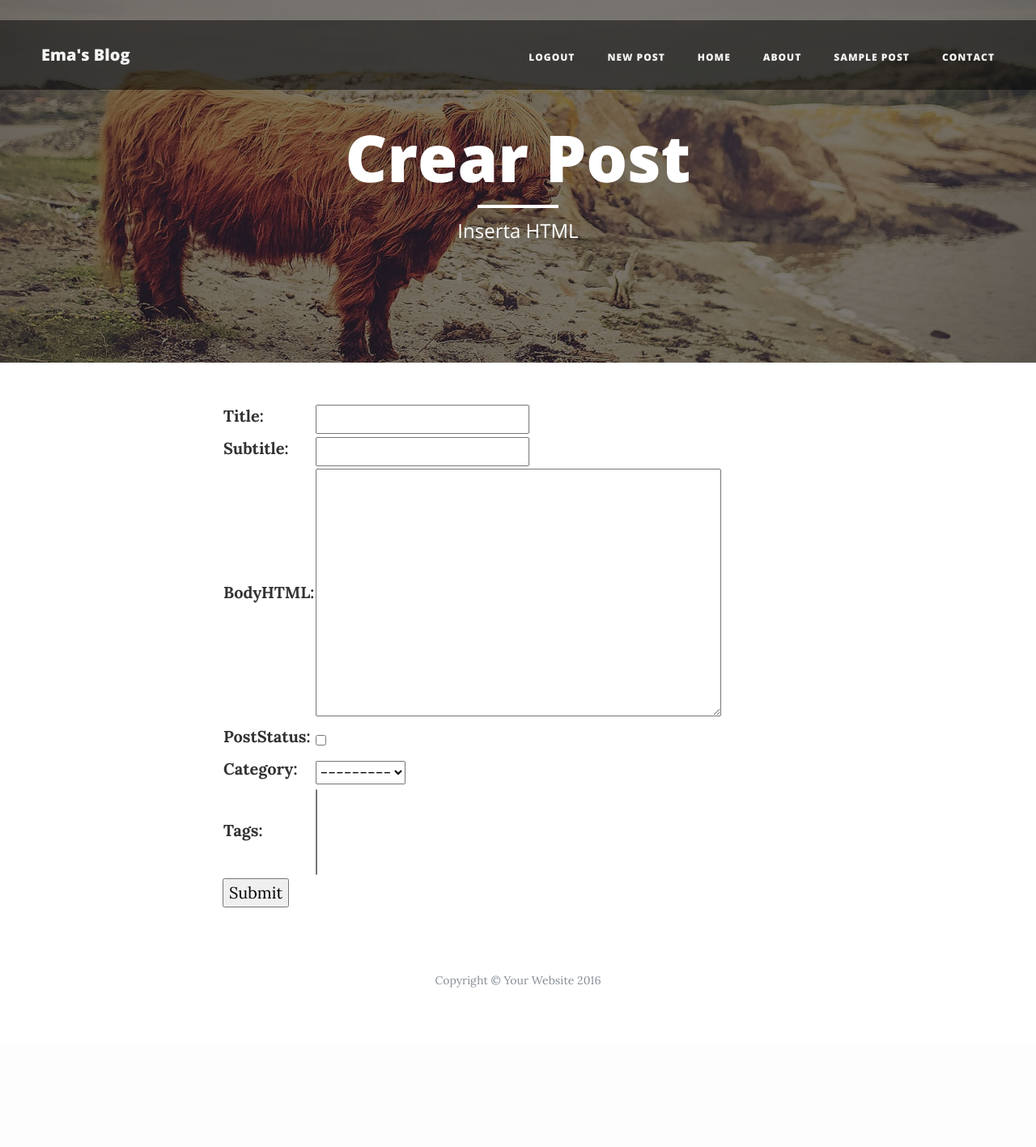
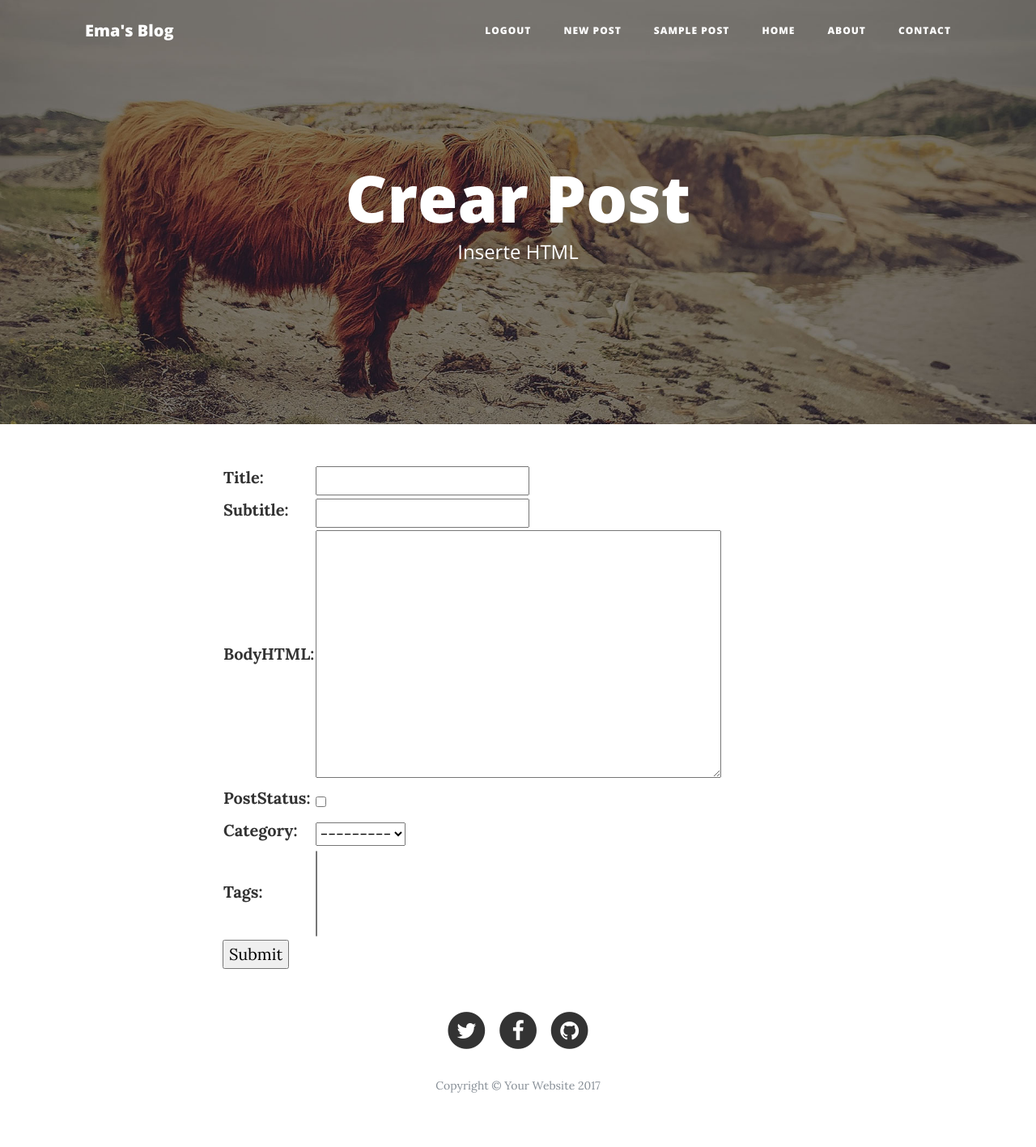
Before and after one commit to EmmanuelPerezP/MyBlog, a Django app: page /blog/post/create/ in a window 1280 px wide. Shown: the whole page at 81% size. Before the commit the page ends 1220 px from the top, so only its background shows below. Run offline with Django 3.2, Linux system fonts and the light colour scheme; the visitor is signed in with stand-in values (Sample User, id 1); data that the repository does not hold is empty; some libraries are stand-ins or nearby versions.

Commit message:
actualizado a boostrap4

```diff
--- /dev/null
+++ b/blog/static/css/clean-blog.css
@@ -0,0 +1,380 @@
+/*!
+ * Start Bootstrap - Clean Blog v4.0.0-beta (https://startbootstrap.com/template-overviews/clean-blog)
+ * Copyright 2013-2017 Start Bootstrap
+ * Licensed under MIT (https://github.com/BlackrockDigital/startbootstrap-clean-blog/blob/master/LICENSE)
+ */
+body {
+  font-size: 20px;
+  color: #333333;
+  font-family: 'Lora', 'Times New Roman', serif; }
+
+p {
+  line-height: 1.5;
+  margin: 30px 0; }
+  p a {
+    text-decoration: underline; }
+
+h1,
+h2,
+h3,
+h4,
+h5,
+h6 {
+  font-weight: 800;
+  font-family: 'Open Sans', 'Helvetica Neue', Helvetica, Arial, sans-serif; }
+
+a {
+  color: #333333;
+  -webkit-transition: all 0.2s;
+  -moz-transition: all 0.2s;
+  transition: all 0.2s; }
+  a:focus, a:hover {
+    color: #0085A1; }
+
+a img:focus, a img:hover {
+  cursor: zoom-in; }
+
+blockquote {
+  font-style: italic;
+  color: #777777; }
+
+.section-heading {
+  font-size: 36px;
+  font-weight: 700;
+  margin-top: 60px; }
+
+.caption {
+  font-size: 14px;
+  font-style: italic;
+  display: block;
+  margin: 0;
+  padding: 10px;
+  text-align: center;
+  border-bottom-right-radius: 5px;
+  border-bottom-left-radius: 5px; }
+
+::-moz-selection {
+  color: white;
+  background: #0085A1;
+  text-shadow: none; }
+
+::selection {
+  color: white;
+  background: #0085A1;
+  text-shadow: none; }
+
+img::selection {
+  color: white;
+  background: transparent; }
+
+img::-moz-selection {
+  color: white;
+  background: transparent; }
+
+body {
+  -webkit-tap-highlight-color: #0085A1; }
+
+#mainNav {
+  position: absolute;
+  border-bottom: 1px solid #eeeeee;
+  background-color: white;
+  font-family: 'Open Sans', 'Helvetica Neue', Helvetica, Arial, sans-serif; }
+  #mainNav .navbar-brand {
+    font-weight: 800;
+    color: #777777; }
+  #mainNav .navbar-toggler {
+    font-size: 12px;
+    font-weight: 800;
+    padding: 13px;
+    text-transform: uppercase;
+    color: #777777; }
+  #mainNav .navbar-nav > li.nav-item > a {
+    font-size: 12px;
+    font-weight: 800;
+    letter-spacing: 1px;
+    text-transform: uppercase; }
+  @media only screen and (min-width: 992px) {
+    #mainNav {
+      border-bottom: 1px solid transparent;
+      background: transparent; }
+      #mainNav .navbar-brand {
+        padding: 15px 20px;
+        color: white; }
+        #mainNav .navbar-brand:focus, #mainNav .navbar-brand:hover {
+          color: rgba(255, 255, 255, 0.8); }
+      #mainNav .navbar-nav > li.nav-item > a {
+        padding: 15px 20px;
+        color: white; }
+        #mainNav .navbar-nav > li.nav-item > a:focus, #mainNav .navbar-nav > li.nav-item > a:hover {
+          color: rgba(255, 255, 255, 0.8); } }
+  @media only screen and (min-width: 1170px) {
+    #mainNav {
+      -webkit-transition: background-color 0.2s;
+      -moz-transition: background-color 0.2s;
+      transition: background-color 0.2s;
+      /* Force Hardware Acceleration in WebKit */
+      -webkit-transform: translate3d(0, 0, 0);
+      -moz-transform: translate3d(0, 0, 0);
+      -ms-transform: translate3d(0, 0, 0);
+      -o-transform: translate3d(0, 0, 0);
+      transform: translate3d(0, 0, 0);
+      -webkit-backface-visibility: hidden; }
+      #mainNav.is-fixed {
+        /* when the user scrolls down, we hide the header right above the viewport */
+        position: fixed;
+        top: -77px;
+        -webkit-transition: -webkit-transform 0.2s;
+        -moz-transition: -moz-transform 0.2s;
+        transition: transform 0.2s;
+        border-bottom: 1px solid white;
+        background-color: rgba(255, 255, 255, 0.9); }
+        #mainNav.is-fixed .navbar-brand {
+          color: #333333; }
+          #mainNav.is-fixed .navbar-brand:focus, #mainNav.is-fixed .navbar-brand:hover {
+            color: #0085A1; }
+        #mainNav.is-fixed .navbar-nav > li.nav-item > a {
+          color: #333333; }
+          #mainNav.is-fixed .navbar-nav > li.nav-item > a:focus, #mainNav.is-fixed .navbar-nav > li.nav-item > a:hover {
+            color: #0085A1; }
+      #mainNav.is-visible {
+        /* if the user changes the scrolling direction, we show the header */
+        -webkit-transform: translate3d(0, 100%, 0);
+        -moz-transform: translate3d(0, 100%, 0);
+        -ms-transform: translate3d(0, 100%, 0);
+        -o-transform: translate3d(0, 100%, 0);
+        transform: translate3d(0, 100%, 0); } }
+
+header.masthead {
+  margin-bottom: 50px;
+  background: no-repeat center center;
+  background-color: #777777;
+  background-attachment: scroll;
+  -webkit-background-size: cover;
+  -moz-background-size: cover;
+  -o-background-size: cover;
+  background-size: cover; }
+  header.masthead .page-heading,
+  header.masthead .post-heading,
+  header.masthead .site-heading {
+    padding: 200px 0 150px;
+    color: white; }
+    @media only screen and (min-width: 768px) {
+      header.masthead .page-heading,
+      header.masthead .post-heading,
+      header.masthead .site-heading {
+        padding: 200px 0; } }
+  header.masthead .page-heading,
+  header.masthead .site-heading {
+    text-align: center; }
+    header.masthead .page-heading h1,
+    header.masthead .site-heading h1 {
+      font-size: 50px;
+      margin-top: 0; }
+    header.masthead .page-heading .subheading,
+    header.masthead .site-heading .subheading {
+      font-size: 24px;
+      font-weight: 300;
+      line-height: 1.1;
+      display: block;
+      margin: 10px 0 0;
+      font-family: 'Open Sans', 'Helvetica Neue', Helvetica, Arial, sans-serif; }
+    @media only screen and (min-width: 768px) {
+      header.masthead .page-heading h1,
+      header.masthead .site-heading h1 {
+        font-size: 80px; } }
+  header.masthead .post-heading h1 {
+    font-size: 35px; }
+  header.masthead .post-heading .meta,
+  header.masthead .post-heading .subheading {
+    line-height: 1.1;
+    display: block; }
+  header.masthead .post-heading .subheading {
+    font-size: 24px;
+    font-weight: 600;
+    margin: 10px 0 30px;
+    font-family: 'Open Sans', 'Helvetica Neue', Helvetica, Arial, sans-serif; }
+  header.masthead .post-heading .meta {
+    font-size: 20px;
+    font-weight: 300;
+    font-style: italic;
+    font-family: 'Lora', 'Times New Roman', serif; }
+    header.masthead .post-heading .meta a {
+      color: white; }
+  @media only screen and (min-width: 768px) {
+    header.masthead .post-heading h1 {
+      font-size: 55px; }
+    header.masthead .post-heading .subheading {
+      font-size: 30px; } }
+
+.post-preview > a {
+  color: #333333; }
+  .post-preview > a:focus, .post-preview > a:hover {
+    text-decoration: none;
+    color: #0085A1; }
+  .post-preview > a > .post-title {
+    font-size: 30px;
+    margin-top: 30px;
+    margin-bottom: 10px; }
+  .post-preview > a > .post-subtitle {
+    font-weight: 300;
+    margin: 0 0 10px; }
+
+.post-preview > .post-meta {
+  font-size: 18px;
+  font-style: italic;
+  margin-top: 0;
+  color: #777777; }
+  .post-preview > .post-meta > a {
+    text-decoration: none;
+    color: #333333; }
+    .post-preview > .post-meta > a:focus, .post-preview > .post-meta > a:hover {
+      text-decoration: underline;
+      color: #0085A1; }
+
+@media only screen and (min-width: 768px) {
+  .post-preview > a > .post-title {
+    font-size: 36px; } }
+
+.floating-label-form-group {
+  font-size: 14px;
+  position: relative;
+  margin-bottom: 0;
+  padding-bottom: 0.5em;
+  border-bottom: 1px solid #eeeeee; }
+  .floating-label-form-group input,
+  .floating-label-form-group textarea {
+    font-size: 1.5em;
+    position: relative;
+    z-index: 1;
+    padding: 0;
+    resize: none;
+    border: none;
+    border-radius: 0;
+    background: none;
+    box-shadow: none !important;
+    font-family: 'Lora', 'Times New Roman', serif; }
+    .floating-label-form-group input::-webkit-input-placeholder,
+    .floating-label-form-group textarea::-webkit-input-placeholder {
+      color: #777777;
+      font-family: 'Lora', 'Times New Roman', serif; }
+  .floating-label-form-group label {
+    font-size: 0.85em;
+    line-height: 1.764705882em;
+    position: relative;
+    z-index: 0;
+    top: 2em;
+    display: block;
+    margin: 0;
+    -webkit-transition: top 0.3s ease, opacity 0.3s ease;
+    -moz-transition: top 0.3s ease, opacity 0.3s ease;
+    -ms-transition: top 0.3s ease, opacity 0.3s ease;
+    transition: top 0.3s ease, opacity 0.3s ease;
+    vertical-align: middle;
+    vertical-align: baseline;
+    opacity: 0; }
+  .floating-label-form-group .help-block {
+    margin: 15px 0; }
+
+.floating-label-form-group-with-value label {
+  top: 0;
+  opacity: 1; }
+
+.floating-label-form-group-with-focus label {
+  color: #0085A1; }
+
+form .form-group:first-child .floating-label-form-group {
+  border-top: 1px solid #eeeeee; }
+
+footer {
+  padding: 50px 0 65px; }
+  footer .list-inline {
+    margin: 0;
+    padding: 0; }
+  footer .copyright {
+    font-size: 14px;
+    margin-bottom: 0;
+    text-align: center; }
+
+.btn {
+  font-size: 14px;
+  font-weight: 800;
+  padding: 15px 25px;
+  letter-spacing: 1px;
+  text-transform: uppercase;
+  border-radius: 0;
+  font-family: 'Open Sans', 'Helvetica Neue', Helvetica, Arial, sans-serif; }
+
+.btn-primary {
+  color: white;
+  border-color: #0085A1;
+  background-color: #0085A1; }
+  .btn-primary.focus, .btn-primary:focus {
+    color: white;
+    border-color: #001c22;
+    background-color: #005b6e; }
+  .btn-primary:hover {
+    color: white;
+    border-color: #005264;
+    background-color: #005b6e; }
+  .btn-primary.active, .btn-primary:active,
+  .open > .btn-primary.dropdown-toggle {
+    color: white;
+    border-color: #005264;
+    background-color: #005b6e; }
+    .btn-primary.active.focus, .btn-primary.active:focus, .btn-primary.active:hover, .btn-primary:active.focus, .btn-primary:active:focus, .btn-primary:active:hover,
+    .open > .btn-primary.dropdown-toggle.focus,
+    .open > .btn-primary.dropdown-toggle:focus,
+    .open > .btn-primary.dropdown-toggle:hover {
+      color: white;
+      border-color: #001c22;
+      background-color: #003d4a; }
+  .btn-primary.active, .btn-primary:active,
+  .open > .btn-primary.dropdown-toggle {
+    background-image: none; }
+  .btn-primary.disabled.focus, .btn-primary.disabled:focus, .btn-primary.disabled:hover, .btn-primary[disabled].focus, .btn-primary[disabled]:focus, .btn-primary[disabled]:hover,
+  fieldset[disabled] .btn-primary.focus,
+  fieldset[disabled] .btn-primary:focus,
+  fieldset[disabled] .btn-primary:hover {
+    border-color: #0085A1;
+    background-color: #0085A1; }
+  .btn-primary .badge {
+    color: #0085A1;
+    background-color: white; }
+
+.btn-lg {
+  font-size: 16px;
+  padding: 25px 35px; }
+
+.btn-default:focus, .btn-default:hover {
+  color: white;
+  border: 1px solid #0085A1;
+  background-color: #0085A1; }
+
+
+/*custom side bar*/
+.custom-sidebar{
+    font-family: 'Open Sans', 'Helvetica Neue', Helvetica, Arial, sans-serif;
+    font-size: 27px;
+    margin-top: -50px;
+    margin-right: -15px;
+}
+
+.custom-sidebar>li>a{
+    -webkit-border-radius: 0;
+    -moz-border-radius: 0;
+    border-radius: 0;
+}
+}
+
+#menu>.container-fluid>.row>.custom-sidebar{
+  margin-top: 50%;
+}
+#menu {
+  background: black;
+}
+
+.custom-sidebar>li.active>a,
+.custom-sidebar>li.active>a:hover {
+    background-color: rgba(0,0,0,1);
+    font-family: 'Open Sans', 'Helvetica Neue', Helvetica, Arial, sans-serif;
+}
--- a/blog/templates/base_generic.html
+++ b/blog/templates/base_generic.html
@@ -4,100 +4,88 @@
 <head>
 
     <meta charset="utf-8">
-    <meta http-equiv="X-UA-Compatible" content="IE=edge">
-    <meta name="viewport" content="width=device-width, initial-scale=1">
+    <meta name="viewport" content="width=device-width, initial-scale=1, shrink-to-fit=no">
     <meta name="description" content="">
     <meta name="author" content="">
 
     {%block title %}<title>Clean Blog</title>{% endblock %}
 
-    <!-- Latest compiled and minified CSS -->
-<!--    <link rel="stylesheet" href="https://maxcdn.bootstrapcdn.com/bootstrap/3.3.7/css/bootstrap.min.css" integrity="sha384-BVYiiSIFeK1dGmJRAkycuHAHRg32OmUcww7on3RYdg4Va+PmSTsz/K68vbdEjh4u" crossorigin="anonymous">
--->
+    <!-- Bootstrap core CSS -->
     <link rel="stylesheet" href="https://maxcdn.bootstrapcdn.com/bootstrap/4.0.0-beta/css/bootstrap.min.css" integrity="sha384-/Y6pD6FV/Vv2HJnA6t+vslU6fwYXjCFtcEpHbNJ0lyAFsXTsjBbfaDjzALeQsN6M" crossorigin="anonymous">
 
     <!-- Theme CSS -->
+    <!--
     {% load static %}
     <link href="{% static 'css/styles.css' %}" rel="stylesheet">
+    -->
 
-    <!-- Custom Fonts -->
-    <!--<link href="vendor/font-awesome/css/font-awesome.min.css" rel="stylesheet" type="text/css"> -->
+    <!-- Custom styles for this template -->
+    {% load static %}
+    <link href="{% static 'css/clean-blog.css' %}" rel="stylesheet">
+
+    <!-- Custom fonts for this template -->
+    <link href="vendor/font-awesome/css/font-awesome.min.css" rel="stylesheet" type="text/css">
     <link href='https://fonts.googleapis.com/css?family=Lora:400,700,400italic,700italic' rel='stylesheet' type='text/css'>
     <link href='https://fonts.googleapis.com/css?family=Open+Sans:300italic,400italic,600italic,700italic,800italic,400,300,600,700,800' rel='stylesheet' type='text/css'>
-
-    <!-- HTML5 Shim and Respond.js IE8 support of HTML5 elements and media queries -->
-    <!-- WARNING: Respond.js doesn't work if you view the page via file:// -->
-    <!--[if lt IE 9]>
-        <script src="https://oss.maxcdn.com/libs/html5shiv/3.7.0/html5shiv.js"></script>
-        <script src="https://oss.maxcdn.com/libs/respond.js/1.4.2/respond.min.js"></script>
-    <![endif]-->
 
 </head>
 
 <body>
+
+
     <!-- Navigation -->
     {% block navigationbar %}
-      <nav class="navbar navbar-dark navbar-custom navbar-static-top is-visible is-fixed navbar-expand-lg">
-          <div class="container-fluid">
-              <!-- Brand and toggle get grouped for better mobile display -->
+    <nav class="navbar navbar-expand-lg navbar-light fixed-top" id="mainNav">
+      <div class="container">
         <a class="navbar-brand" href="{% url 'index' %}">Ema's Blog</a>
-                  <button type="button " class="navbar-toggler" data-toggle="collapse" data-target="#bs-example-navbar-collapse-1">
-                      <span class="sr-only">Toggle navigation</span>
-                      Menu <i class="fa fa-bars"></i>
+        <button class="navbar-toggler navbar-toggler-right" type="button" data-toggle="collapse" data-target="#navbarResponsive" aria-controls="navbarResponsive" aria-expanded="false" aria-label="Toggle navigation">
+          Menu
+          <i class="fa fa-bars"></i>
         </button>
 
+
         <!-- Collect the nav links, forms, and other content for toggling -->
-              <div class="collapse navbar-collapse justify-content-end" id="bs-example-navbar-collapse-1">
-                  <ul class="nav navbar-nav navbar-right">
+        <div class="collapse navbar-collapse" id="navbarResponsive">
+          <ul class="navbar-nav ml-auto">
             {% if user.is_authenticated %}
-  <!-- We create the login and logout link URLs using the url template tag and
-  the names of the respective URL configurations. Note also how we have
-  appended ?next={{request.path}} to the end of the URLs. What this does is
-  add a URL parameter next containing the address (URL) of the current page,
-  to the end of the linked URL. After the user has successfully logged in/out,
-  the views will use this "next" value to redirect the user back to the page
-  where they first clicked the login/logout link. -->
-                      <li>
-                        <a href="{% url 'logout'%}?next={{request.path}}">Logout</a>
+            <li class="nav-item">
+              <a class="nav-link" href="{% url 'logout'%}?next={{request.path}}">Logout</a>
             </li>
-                      <li>
-                        <a href="{% url 'post_create' %}">New Post</a>
+            <li class="nav-item">
+              <a class="nav-link" href="{% url 'post_create' %}">New Post</a>
             </li>
             {% endif %}
-                      <li>
-                          <a href="{% url 'index' %}">Home</a>
+            <li class="nav-item">
+              <a class="nav-link" href="/blog/post/1">Sample Post</a>
             </li>
-                      <li>
-                          <a href="{% url 'about' %}">About</a>
+            <li class="nav-item">
+              <a class="nav-link" href="{% url 'index' %}">Home</a>
             </li>
-                      <li>
-                          <a href="/blog/post/1">Sample Post</a>
+            <li class="nav-item">
+              <a class="nav-link" href="{% url 'about' %}">About</a>
             </li>
-                      <li>
-                          <a href="{% url 'contact' %}">Contact</a>
+            <li class="nav-item">
+              <a class="nav-link" href="{% url 'contact' %}">Contact</a>
             </li>
           </ul>
         </div>
-              <!-- /.navbar-collapse -->
       </div>
-          <!-- /.container -->
     </nav>
     {% endblock navigationbar %}
 
     <!-- slideout panel -->
     <main id="panel">
 
-
-
     {% block content %}
     {% endblock content %}
+
     <!-- Footer -->
     <footer>
       <div class="container">
-              <div class="row  justify-content-center">
-                  <div class="col-lg-8 col-md-10">
+        <div class="row">
+          <div class="col-lg-8 col-md-10 mx-auto">
             <ul class="list-inline text-center">
-                          <li>
+              <li class="list-inline-item">
                 <a href="#">
                   <span class="fa-stack fa-lg">
                     <i class="fa fa-circle fa-stack-2x"></i>
@@ -105,7 +93,7 @@
                   </span>
                 </a>
               </li>
-                          <li>
+              <li class="list-inline-item">
                 <a href="#">
                   <span class="fa-stack fa-lg">
                     <i class="fa fa-circle fa-stack-2x"></i>
@@ -113,7 +101,7 @@
                   </span>
                 </a>
               </li>
-                          <li>
+              <li class="list-inline-item">
                 <a href="#">
                   <span class="fa-stack fa-lg">
                     <i class="fa fa-circle fa-stack-2x"></i>
@@ -122,11 +110,12 @@
                 </a>
               </li>
             </ul>
-                      <p class="copyright text-muted">Copyright &copy; Your Website 2016</p>
+            <p class="copyright text-muted">Copyright &copy; Your Website 2017</p>
           </div>
         </div>
       </div>
     </footer>
+
     <!-- ends slideout panel -->
     </main>
 
--- a/blog/templates/blog/post_form.html
+++ b/blog/templates/blog/post_form.html
@@ -3,20 +3,18 @@
 
     <!-- Page Header -->
     <!-- Set your background image for this header on the line below. -->
-
     {% load static %}
-    <header class="intro-header" style="background-image: url('{% static 'img/contact-bg.jpg' %}')">
-        <div class="container">
-            <div class="row justify-content-center">
-                <div class="col-lg-8 col-lg-offset-2 col-md-10 col-md-offset-1">
-                    <div class="page-heading">
-                        <h1>Crear Post</h1>
-                        <hr class="small">
-                        <span class="subheading">Inserta HTML</span>
-                    </div>
-                </div>
+    <header class="masthead" style="background-image: url('{% static 'img/contact-bg.jpg' %}')">
+      <div class="container">
+        <div class="row">
+          <div class="col-lg-8 col-md-10 mx-auto">
+            <div class="site-heading">
+              <h1>Crear Post</h1>
+              <span class="subheading">Inserte HTML</span>
             </div>
+          </div>
         </div>
+      </div>
     </header>
 
     <!-- Main Content -->
```
Also changed, not shown: blog/templates/about.html (+13 -11 lines), blog/templates/blog/post_confirm_delete.html (+11 -11 lines), blog/templates/contact.html (+8 -7 lines), blog/templates/index.html (+8 -9 lines), blog/templates/post.html (+13 -12 lines). Lines whose indentation alone changed are shown as unchanged.
